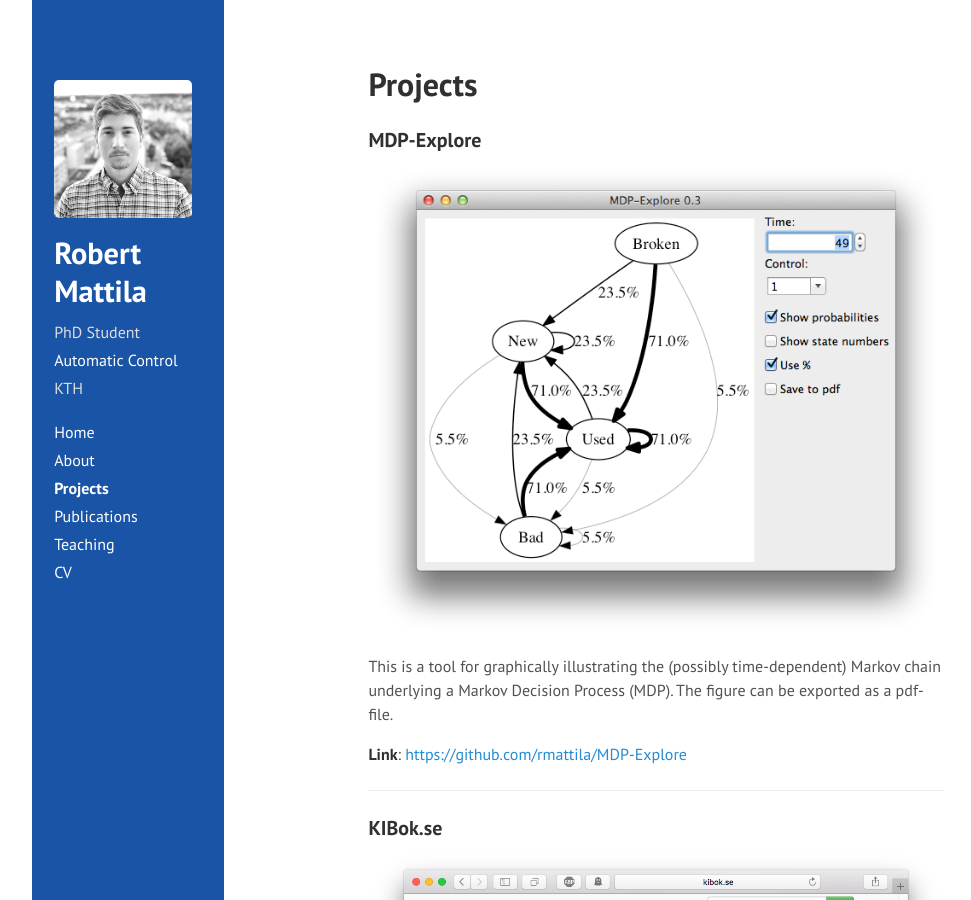
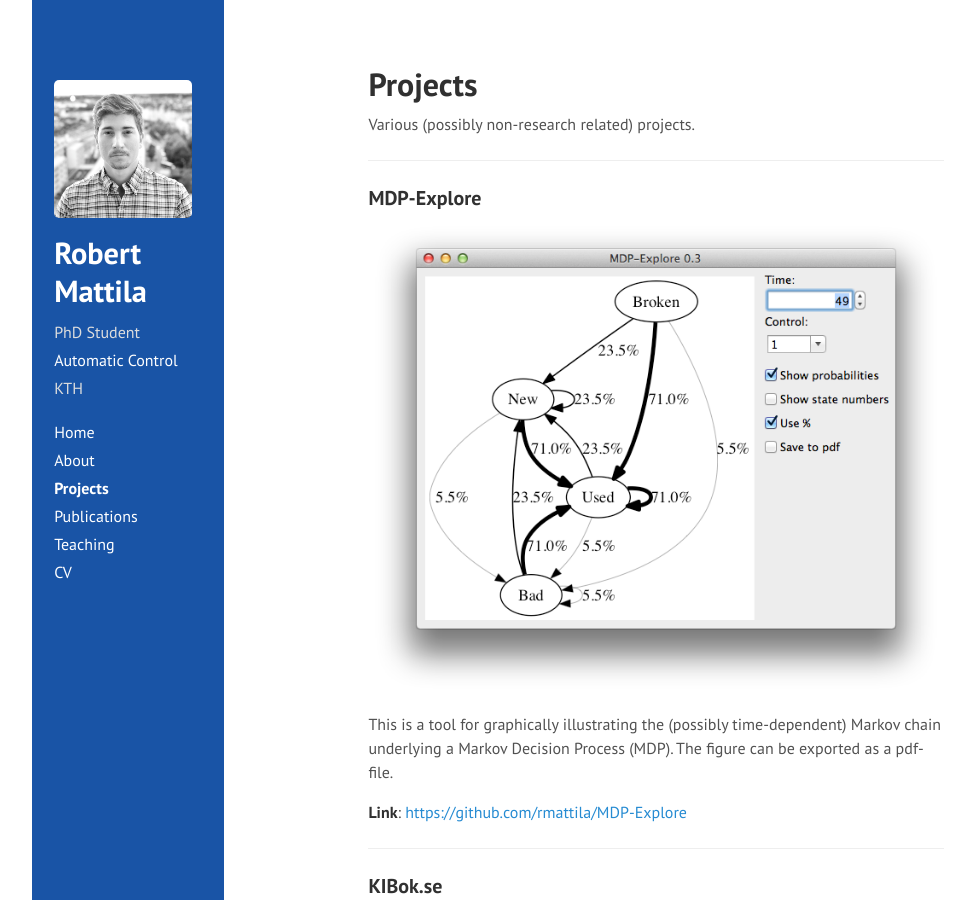
Before and after one commit to rmattila/rmattila.github.io, a Jekyll site: the page built from projects.md, in a window 1280 px wide and 900 px high. Shown: the whole window, without its empty margins (70-1041 px from the left). Built offline with Jekyll 4.4.1, drawn with Linux system fonts in a browser that asks for light colours; comment, search, counter and statistics services are not loaded.

Commit message:
add description

```diff
--- a/projects.md
+++ b/projects.md
@@ -2,6 +2,10 @@
 layout: page
 title: Projects
 ---
+
+Various (possibly non-research related) projects.
+
+<hr>
 
 ### MDP-Explore
 
```
